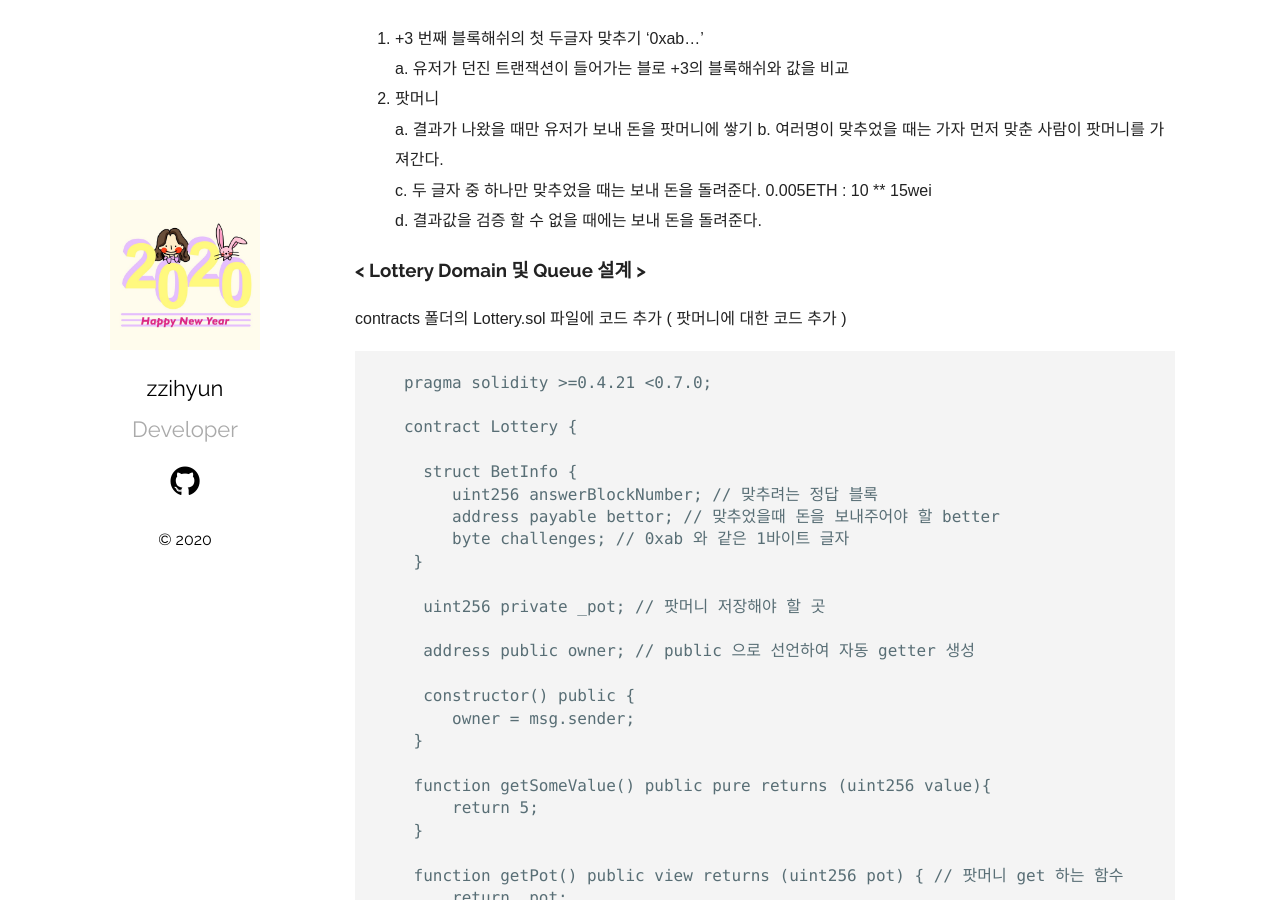
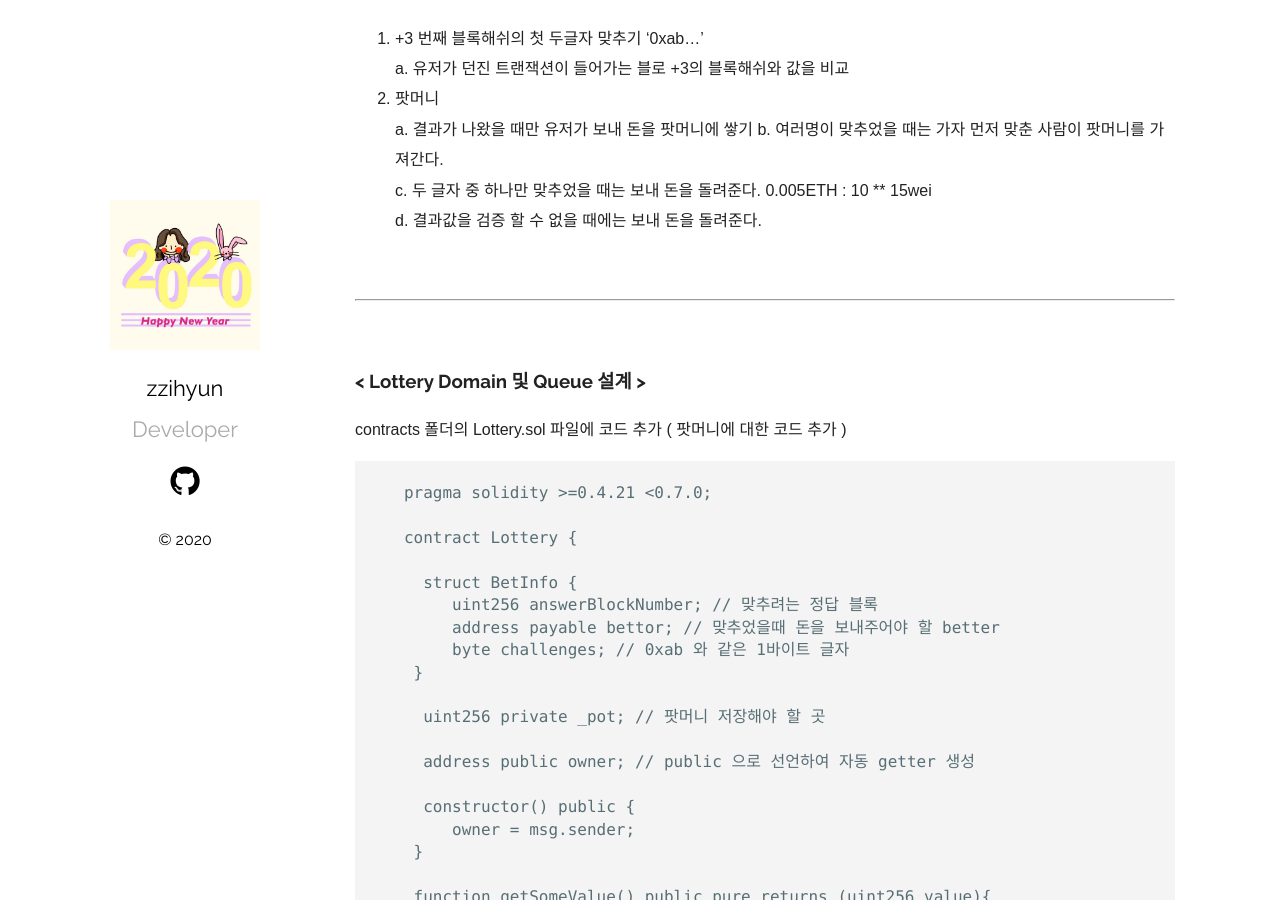
Before and after one commit to jhhhj1002/jhhhj1002.github.io, a Jekyll site: the page built from _posts/2020-04-11-Lottery-Dapp-03.markdown, in a window 1280 px wide and 900 px high, scrolled down 641 px. Built offline with Jekyll 4.4.1, drawn with Linux system fonts in a browser that asks for light colours.

Commit message:
Update 2020-04-11-Lottery-Dapp-03.markdown

````diff
--- a/_posts/2020-04-11-Lottery-Dapp-03.markdown
+++ b/_posts/2020-04-11-Lottery-Dapp-03.markdown
@@ -35,7 +35,9 @@ Lottery 규칙
   d. 결과값을 검증 할 수 없을 때에는 보내 돈을 돌려준다.
 
 
-
+<br/>
+* * *
+<br/>
 <h3>< Lottery Domain 및 Queue 설계 ></h3>
 
 
@@ -68,9 +70,9 @@ contracts 폴더의 Lottery.sol 파일에 코드 추가 ( 팟머니에 대한
     }
 
   }
-
   ```
 
+<br/>
 Lottey.sol 을 테스트 하기위해 lottery.test.js 파일에 코드 추가
   ```
   it.only('getPot should return current pot', async () => { // 특정 케이스만 테스트 하기 위해 only 추가
@@ -79,10 +81,11 @@ Lottey.sol 을 테스트 하기위해 lottery.test.js 파일에 코드 추가
   })
   ```
 
+<br/>
 테스트 파일 실행 ( truffle test test/lottery.test.js 명령어 사용 )
 <img src="/assets/imgs/Lottery&Dapp_29.png" width="65%" height="35%" >
 
-
+<br/>
 contracts 폴더의 Lottery.sol 파일에 코드 추가 ( 기본적인 Queue에 대한 코드 추가 )
   ```
   pragma solidity >=0.4.21 <0.7.0;
@@ -149,6 +152,9 @@ contracts 폴더의 Lottery.sol 파일에 코드 추가 ( 기본적인 Queue에
   }
   ```
 
+<br/>
+* * *
+<br/>
 <h3>< Lottery Bet 함수 구현 ></h3>
 
 contracts 폴더의 Lottery.sol 파일에 코드 추가 ( Bet 함수 추가 )
@@ -175,9 +181,9 @@ contracts 폴더의 Lottery.sol 파일에 코드 추가 ( Bet 함수 추가 )
 
         return true;
     }
-
   ```
 
+<br/>
 test 폴더의 lottery.test.js 파일 코드 수정 ( Basic test 제거 )
   ```
   const Lottery = artifacts.require("Lottery");
@@ -195,8 +201,8 @@ test 폴더의 lottery.test.js 파일 코드 수정 ( Basic test 제거 )
       })
 
   });
-
   ```
 
+<br/>
 컴파일
 <img src="/assets/imgs/Lottery&Dapp_30.png" width="65%" height="35%" >
````
